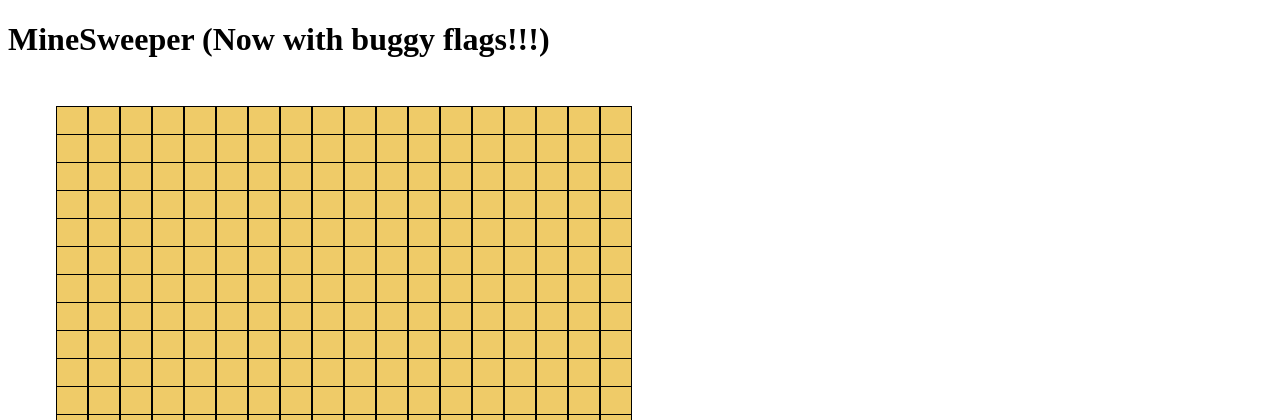
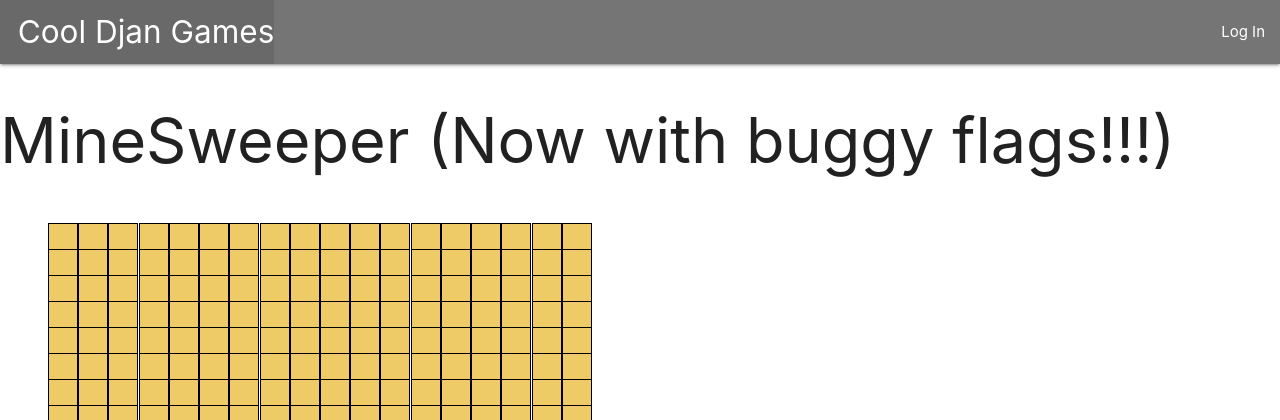
Before and after one commit to the-magic-methods/djan-games, a Django app: page /games/mine-sweeper/ in a window 1280 px wide. Shown: the top 420 px of the page. Run offline with Django 4.2, Linux system fonts and the light colour scheme.

Commit message:
minesweeper link and navbar

```diff
--- a/main_app/templates/games/Simon_Game.html
+++ b/main_app/templates/games/Simon_Game.html
@@ -21,7 +21,7 @@
   {% if user.is_authenticated %}
             <li><a href="{% url 'leaderboard' %}">Leaderboard</a></li>
             <li><a href="{% url 'games_create' %}">Add a Game</a></li>
-            <li><a href="{% url 'index' %}">View All My Games</a></li>
+            <li><a href="{% url 'index' %}">Game List</a></li>
             <li><a href="{% url 'profile' %}">Profile</a></li>
             <li><a href="{% url 'logout' %}">Log Out</a></li>
             {% else %}
--- a/main_app/templates/games/memory-game.html
+++ b/main_app/templates/games/memory-game.html
@@ -23,7 +23,7 @@
           {% if user.is_authenticated %}
           <li><a href="{% url 'leaderboard' %}">Leaderboard</a></li>
           <li><a href="{% url 'games_create' %}">Add a Game</a></li>
-          <li><a href="{% url 'index' %}">View All My Games</a></li>
+          <li><a href="{% url 'index' %}">Game List</a></li>
           <li><a href="{% url 'logout' %}">Log Out</a></li>
           {% else %}
           <li><a href="{% url 'login' %}">Log In</a></li>
--- a/main_app/templates/games/mine-sweeper.html
+++ b/main_app/templates/games/mine-sweeper.html
@@ -1,18 +1,37 @@
 {% load static %}
 <!DOCTYPE html>
 <html lang="en">
-
 <head>
-    <meta charset="UTF-8">
-    <meta http-equiv="X-UA-Compatible" content="IE=edge">
-    <meta name="viewport" content="width=device-width, initial-scale=1.0">
-    <script defer src="{% static 'css/mineSweeper.js' %}"></script>
-    <link rel="stylesheet" href="{% static 'css/mineSweeper.css' %}" />
-    <title>MineSweeper</title>
+  <meta charset="UTF-8">
+  <meta name="viewport" content="width=device-width, initial-scale=1.0">
+  <meta http-equiv="X-UA-Compatible" content="ie=edge">
+  <title>MineSweeper</title>
+  <link rel="stylesheet" href="https://cdnjs.cloudflare.com/ajax/libs/materialize/1.0.0/css/materialize.min.css">
+  <link rel="stylesheet" href="{% static 'css/mineSweeper.css' %}" />
+  <script src="https://cdnjs.cloudflare.com/ajax/libs/materialize/1.0.0/js/materialize.min.js"></script>
+  <script defer src="{% static 'css/mineSweeper.js' %}"></script>
 </head>
-
 <body>
-
+  <header class="navbar-fixed">
+    <nav class="#757575 grey darken-1">
+      <div class="nav-wrapper">
+        <ul>
+          <li><a href="/" class="left brand-logo">&nbsp;&nbsp;Cool Djan Games</a></li>
+        </ul>
+        <ul class="right black-text">
+  {% if user.is_authenticated %}
+            <li><a href="{% url 'leaderboard' %}">Leaderboard</a></li>
+            <li><a href="{% url 'games_create' %}">Add a Game</a></li>
+            <li><a href="{% url 'index' %}">Game List</a></li>
+            <li><a href="{% url 'profile' %}">Profile</a></li>
+            <li><a href="{% url 'logout' %}">Log Out</a></li>
+            {% else %}
+            <li><a href="{% url 'login' %}">Log In</a></li>
+  {% endif %}
+        </ul>
+      </div>
+    </nav>
+</header>
     <h1>MineSweeper (Now with buggy flags!!!)</h1>
     <h2 id="win"></h2>
     <div class="board">
@@ -257,7 +276,7 @@
             <div class="box col18 row12"></div>
         </div>
     </div>
-</body>
+
 
 
 <input type="button" value="Restart Game" onClick="window.location.reload(true)">
```
Also changed, not shown: main_app/templates/games/index.html (+9 -0 lines).
